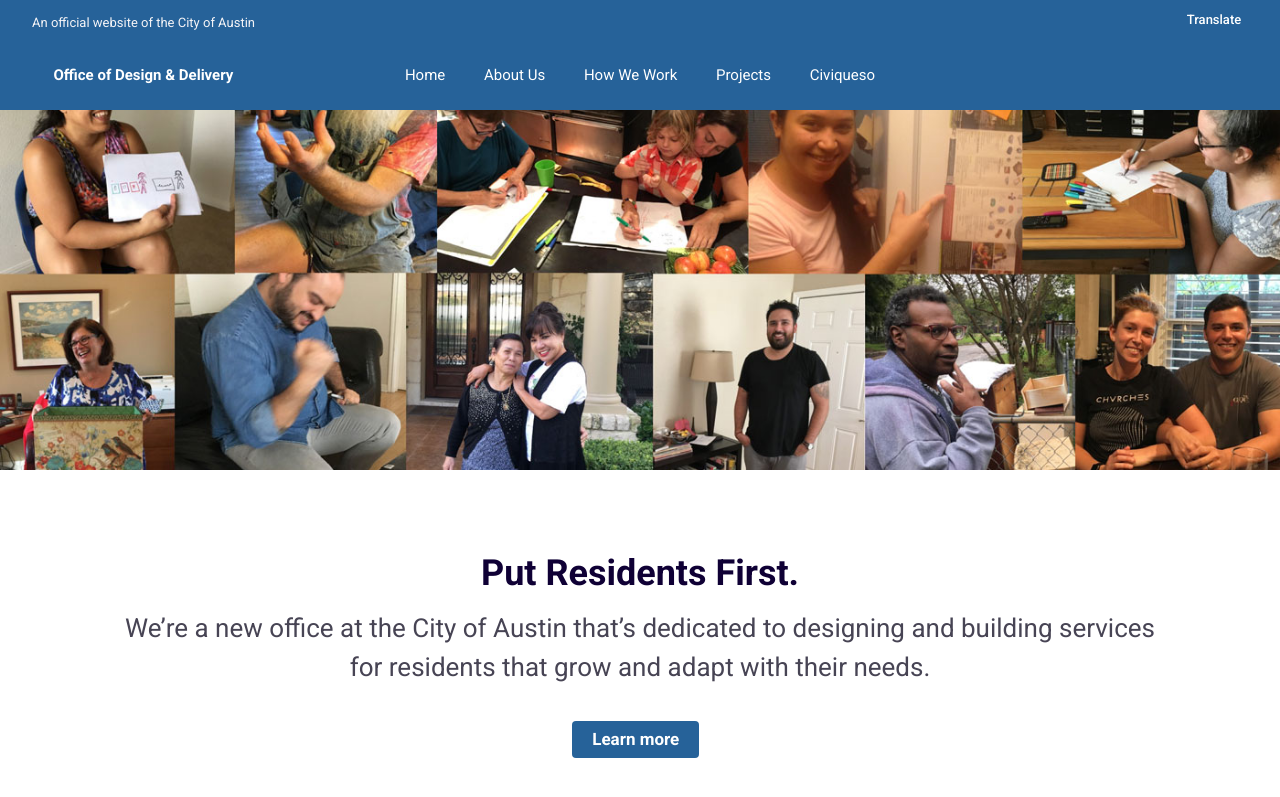
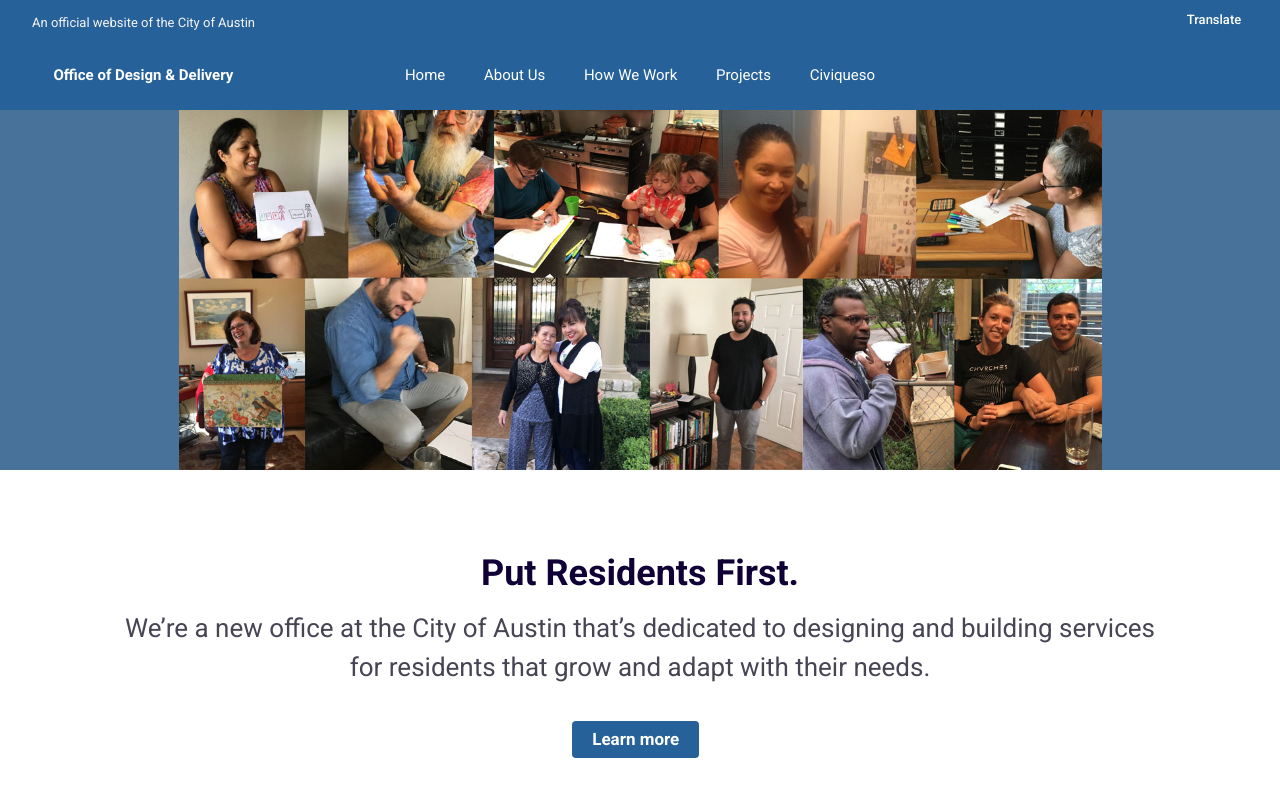
Before and after one commit to opensavannah/ProjectResilience, a Jekyll site: the page built from index.md, in a window 1280 px wide and 900 px high. Shown: the top 797 px of the window. Built offline with Jekyll 4.4.1, drawn with Linux system fonts in a browser that asks for light colours.

Commit message:
cover image positioning

```diff
--- a/assets/stylesheets/zilker/sections.scss
+++ b/assets/stylesheets/zilker/sections.scss
@@ -1,9 +1,10 @@
 section {}
 .page-photo-header {
   background: url('../img/home.jpg') no-repeat center;
-  background-size: cover;
+  background-size: contain;
   height: 40vh;
   max-height: 400px;
+  background-color: #487299;
 }
 
 .page-photo-header-about {
```
